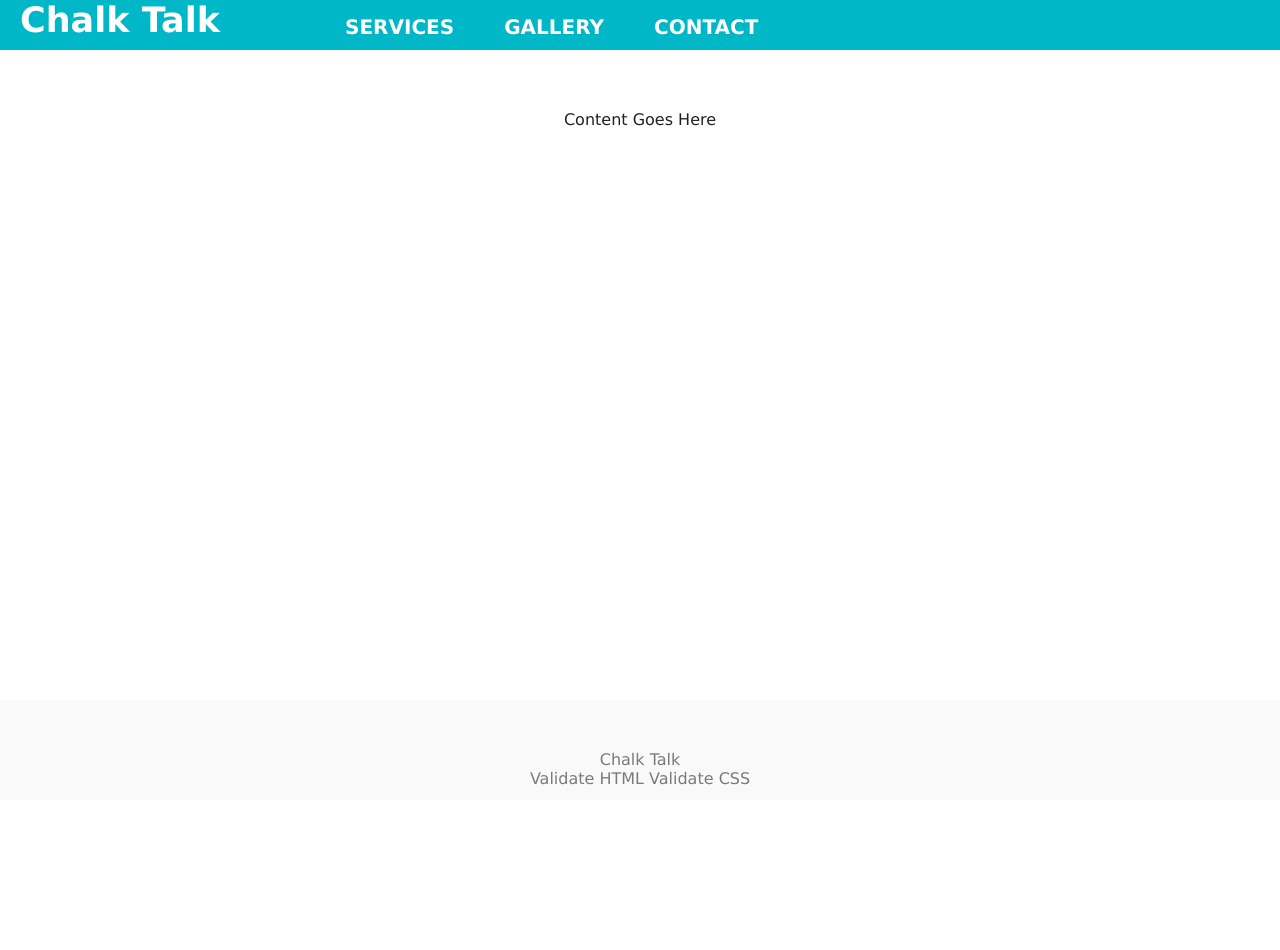
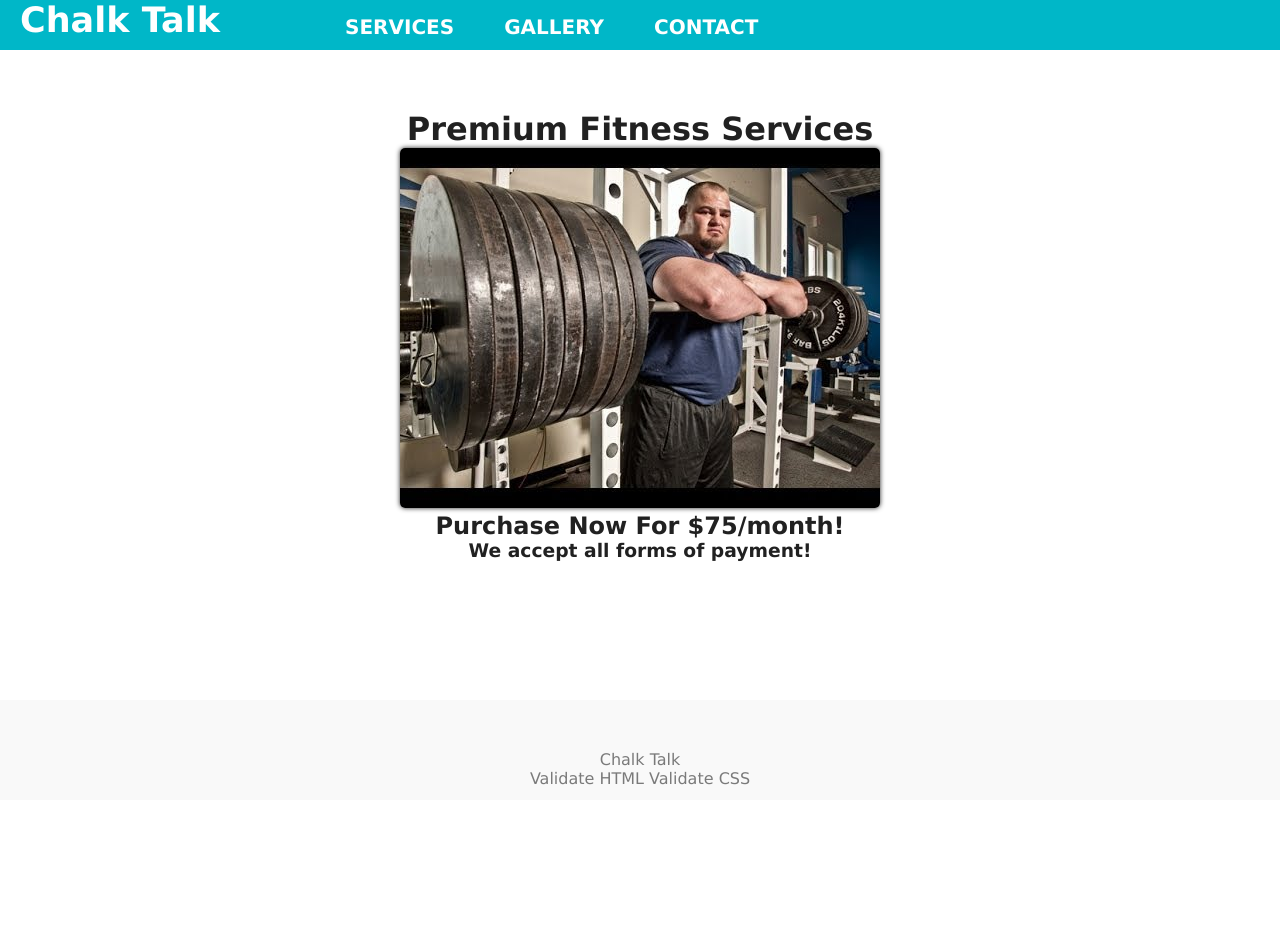
Before and after one commit to jeremybohannon/chalk-talk, a plain HTML site: page src/services.html in a window 1280 px wide. Drawn offline with Linux system fonts and the light colour scheme.

Commit message:
Added content to services page

```diff
--- a/src/services.html
+++ b/src/services.html
@@ -25,7 +25,10 @@
 </header>
 <main>
     <div class="content-wrapper">
-        Content Goes Here
+        <h1>Premium Fitness Services</h1>
+        <img id="brian" src="../images/brian_shaw.jpg" alt="Brian Shaw">
+        <h2>Purchase Now For $75/month!</h2>
+        <h3>We accept all forms of payment!</h3>
     </div>
 </main>
 <footer>
--- a/stylesheet.css
+++ b/stylesheet.css
@@ -88,6 +88,16 @@ main {
     text-align: center;
     margin-bottom: 100px;
 }
+/*END MAIN CSS*/
+
+/*BEGIN SERVICES CSS*/
+#brian {
+    border-radius: 5px;
+    box-shadow: #212121 0 0 5px;
+}
+/*END SERVICES CSS*/
+
+
 
 /*BEGIN SVG CSS*/
 embed {
```
Also changed, not shown: index.html (+1 -1 lines), images/brian_shaw.jpg (added).
